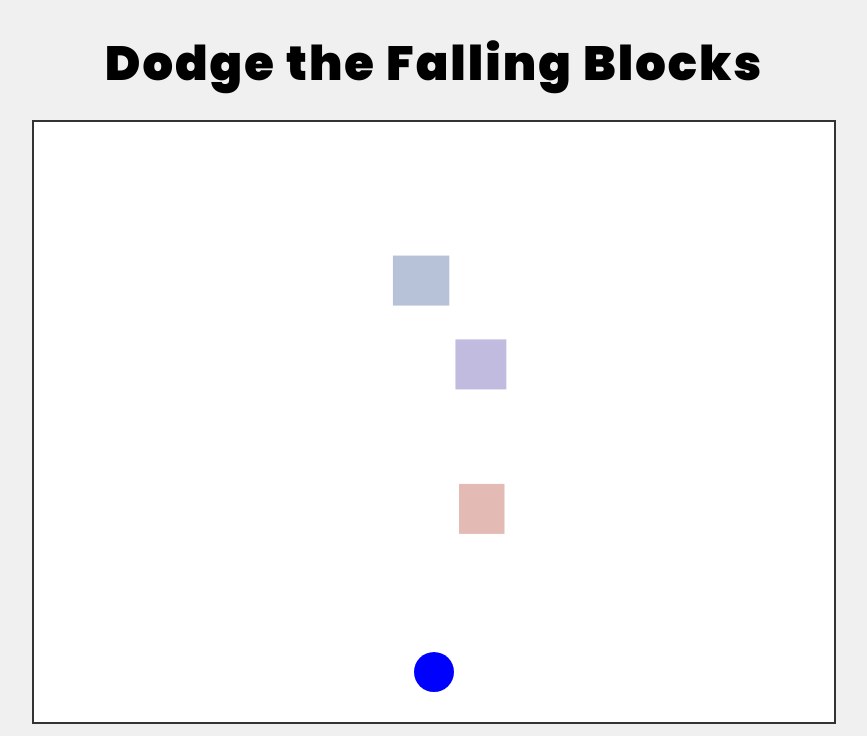
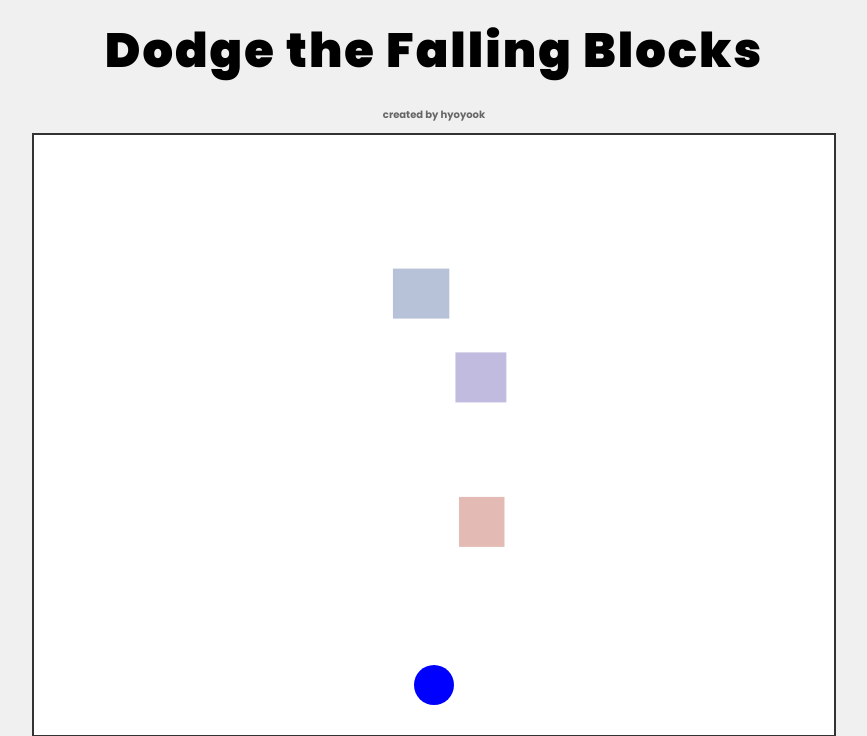
Before and after one commit to hyoyook/css382-one, a Flask app: page / in a window 1280 px wide. Shown: the top 736 px of the page, without its empty margins (206-1073 px from the left). Run offline with Flask 3, Linux system fonts and the light colour scheme.

Commit message:
Add creator credit below game title

```diff
--- a/public/index.html
+++ b/public/index.html
@@ -11,6 +11,7 @@
 <body>
     <div id="game-container">
         <h1>Dodge the Falling Blocks</h1>
+        <p id="credit">created by hyoyook</p>
         <canvas id="game-canvas" width="800" height="600"></canvas>
         <div id="score">Score: 0</div>
         <div id="game-over" style="display: none;">
--- a/static/css/style.css
+++ b/static/css/style.css
@@ -19,6 +19,13 @@ body {
     font-weight: 900;
     margin: 20px 0;
     letter-spacing: 2px;
+}
+
+#credit {
+    font-size: 10px;
+    color: #666;
+    margin: 0;
+    margin-bottom: 10px;
 }
 
 #game-canvas {
--- a/templates/index.html
+++ b/templates/index.html
@@ -11,6 +11,7 @@
 <body>
     <div id="game-container">
         <h1>Dodge the Falling Blocks</h1>
+        <p id="credit">created by hyoyook</p>
         <canvas id="game-canvas" width="800" height="600"></canvas>
         <div id="score">Score: 0</div>
         <div id="game-over" style="display: none;">
```
Also changed, not shown: public/css/style.css (+7 -0 lines).
